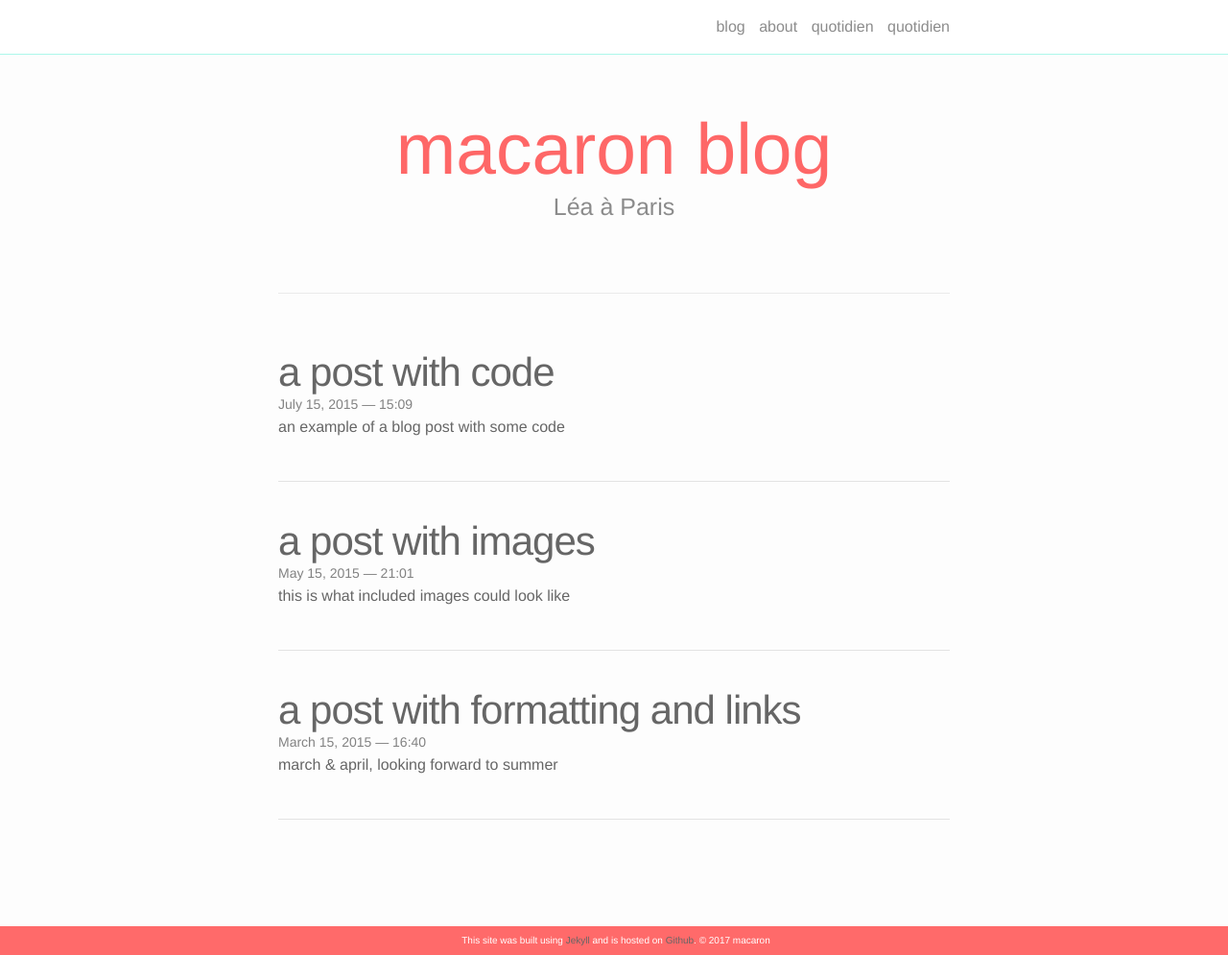
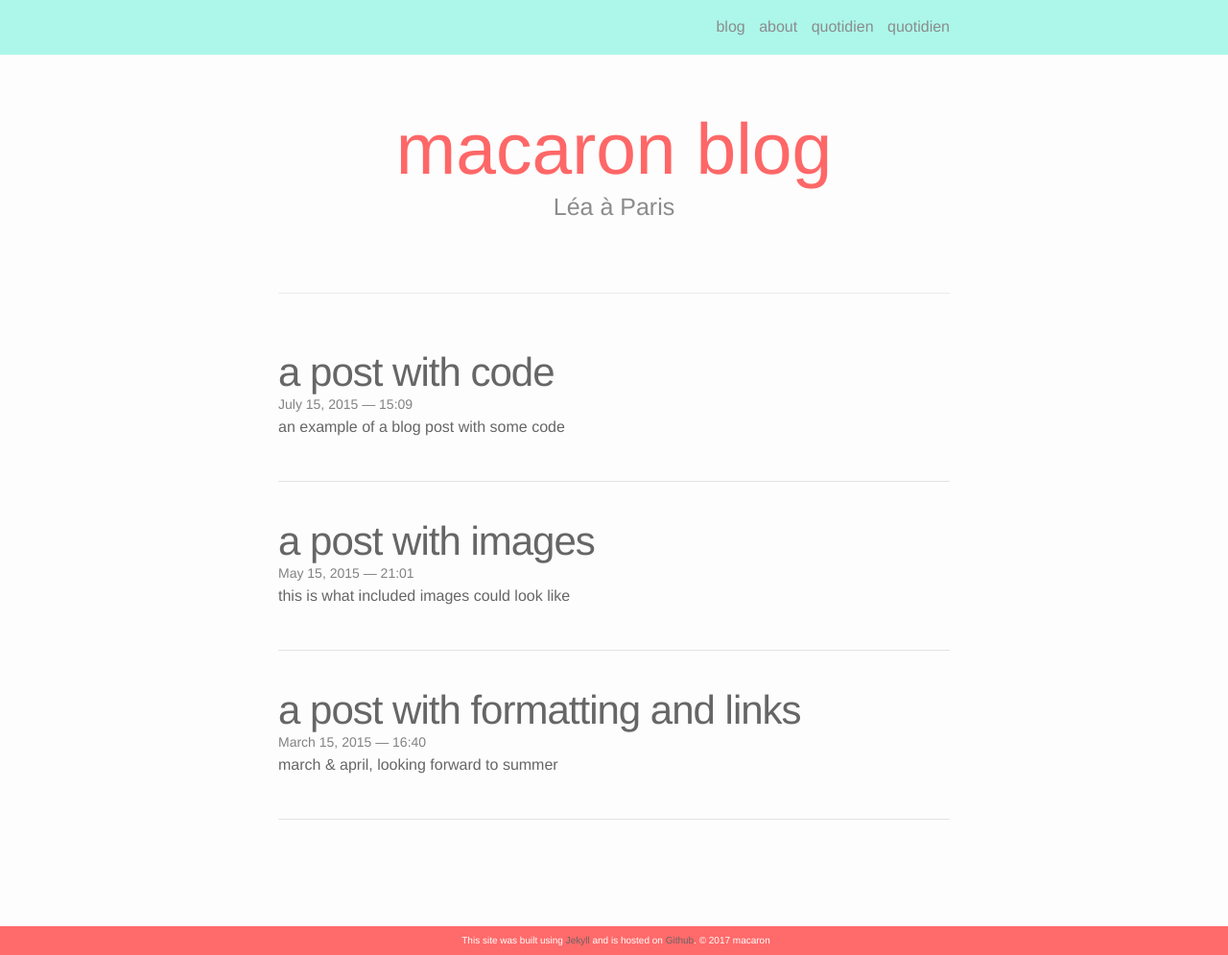
Before and after one commit to earlgreymacaron/earlgreymacaron-oldsitedraft, a Jekyll site: the page built from index.html, in a window 1280 px wide and 995 px high. Shown: the whole window at 96% size. Built offline with Jekyll 4.4.1, drawn with Linux system fonts in a browser that asks for light colours; nearby versions of some CDN libraries; the list of posts is cut into pages by our own code.

Commit message:
Update _layout.scss

```diff
--- a/_sass/_layout.scss
+++ b/_sass/_layout.scss
@@ -4,7 +4,7 @@
  */
 .site-header {
 border-bottom: 1px solid #90f4e3;
-background-color: #fff;
+background-color: #90f4e3;
 opacity: 0.75;
 position:fixed;
 left:0px;
@@ -38,7 +38,7 @@ margin-left: 10px;
 position: fixed;
 top: 0px;
 right: 10px;
-text-align: right;
+text-align: center;
 &:hover .trigger {
 display: block;
 padding-bottom: 5px;
```
